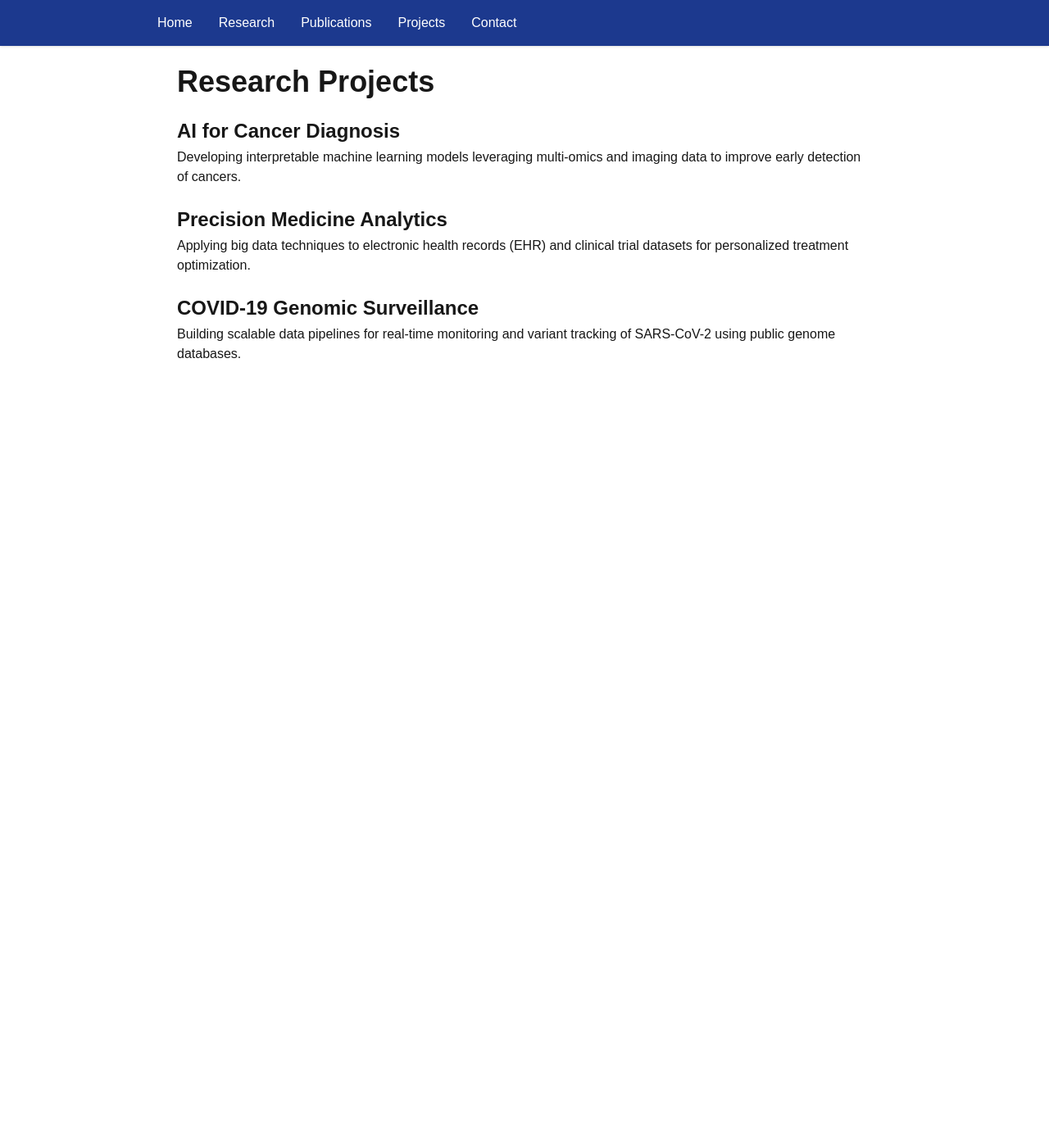
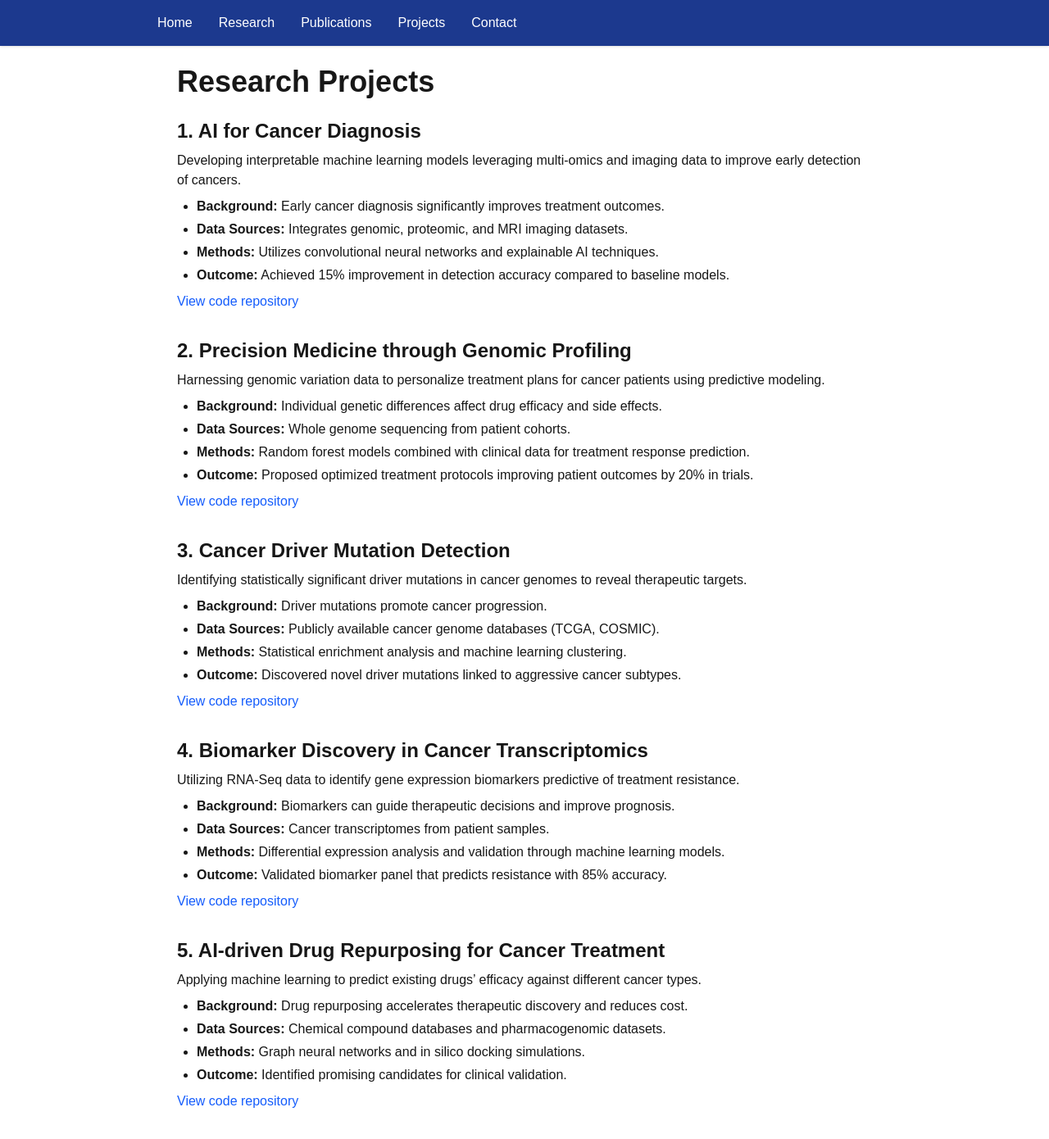
Before and after one commit to MureedSajjad/sajjad-biomedai, a Next.js app: page /research in a window 1280 px wide. Shown: the top 1390 px of the page at 82% size. Before the commit the page ends 856 px from the top, so only its background shows below. Built offline with nearby package versions, Linux system fonts and the light colour scheme.

Commit message:
Update contact and research pages

```diff
--- a/app/contact/page.tsx
+++ b/app/contact/page.tsx
@@ -1,12 +1,88 @@
+import { FaEnvelope, FaPhoneAlt, FaLinkedin, FaGithub, FaGlobe } from "react-icons/fa";
+
 export default function Contact() {
   return (
-    <section>
-      <h2 className="text-4xl font-semibold mb-6">Contact</h2>
-      <p className="mb-2">Feel free to reach out to me through any of the following:</p>
-      <ul className="list-disc list-inside space-y-2">
-        <li>Email: <a href="mailto:mureed@example.com" className="text-blue-600 hover:underline">mureed@example.com</a></li>
-        <li>GitHub: <a href="https://github.com/yourusername" target="_blank" rel="noopener noreferrer" className="text-blue-600 hover:underline">@yourusername</a></li>
-        <li>LinkedIn: <a href="https://linkedin.com/in/yourprofile" target="_blank" rel="noopener noreferrer" className="text-blue-600 hover:underline">linkedin.com/in/yourprofile</a></li>
+    <section className="max-w-3xl mx-auto p-6 bg-white rounded-lg shadow-md">
+      <h2 className="text-4xl font-bold mb-6 text-gray-900">Contact Me</h2>
+      <p className="mb-6 text-lg text-gray-700">
+        I welcome collaboration opportunities, research questions, and inquiries. Feel free to reach out!
+      </p>
+
+      <ul className="space-y-4 text-gray-800 text-lg">
+        <li className="flex items-center space-x-3">
+          <FaEnvelope className="text-blue-600" size={24} />
+          <div>
+            <div className="font-semibold">Official Email</div>
+            <a href="mailto:2k23-ds-77@usind.edu.pk" className="text-blue-600 hover:underline">
+              2k23-ds-77@usind.edu.pk
+            </a>
+          </div>
+        </li>
+
+        <li className="flex items-center space-x-3">
+          <FaEnvelope className="text-gray-400" size={24} />
+          <div>
+            <div className="font-semibold">Personal Email (optional)</div>
+            <a href="mailto:mureedsajjad786@gmail.com" className="text-blue-600 hover:underline">
+              mureedsajjad786@gmail.com
+            </a>
+          </div>
+        </li>
+
+        <li className="flex items-center space-x-3">
+          <FaPhoneAlt className="text-green-600" size={24} />
+          <div>
+            <div className="font-semibold">Phone</div>
+            <a href="tel:+923000332872" className="text-blue-600 hover:underline">
+              +92 300 033 2872
+            </a>
+          </div>
+        </li>
+
+        <li className="flex items-center space-x-3">
+          <FaLinkedin className="text-blue-700" size={24} />
+          <div>
+            <div className="font-semibold">LinkedIn</div>
+            <a
+              href="https://www.linkedin.com/in/mureed-sjad/"
+              target="_blank"
+              rel="noopener noreferrer"
+              className="text-blue-600 hover:underline"
+            >
+              linkedin.com/in/mureed-sjad/
+            </a>
+          </div>
+        </li>
+
+        <li className="flex items-center space-x-3">
+          <FaGithub className="text-gray-800" size={24} />
+          <div>
+            <div className="font-semibold">GitHub</div>
+            <a
+              href="https://github.com/MureedSajjad"
+              target="_blank"
+              rel="noopener noreferrer"
+              className="text-blue-600 hover:underline"
+            >
+              github.com/MureedSajjad
+            </a>
+          </div>
+        </li>
+
+        <li className="flex items-center space-x-3">
+          <FaGlobe className="text-purple-600" size={24} />
+          <div>
+            <div className="font-semibold">Website</div>
+            <a
+              href="https://sajjad-biomedai.vercel.app/"
+              target="_blank"
+              rel="noopener noreferrer"
+              className="text-blue-600 hover:underline"
+            >
+              sajjad-biomedai.vercel.app
+            </a>
+          </div>
+        </li>
       </ul>
     </section>
   );
--- a/app/research/page.tsx
+++ b/app/research/page.tsx
@@ -3,24 +3,93 @@ export default function Research() {
     <section>
       <h2 className="text-4xl font-semibold mb-6">Research Projects</h2>
 
-      <article className="mb-6">
-        <h3 className="text-2xl font-bold mb-1">AI for Cancer Diagnosis</h3>
+      <article className="mb-8">
+        <h3 className="text-2xl font-bold mb-2">1. AI for Cancer Diagnosis</h3>
         <p>
           Developing interpretable machine learning models leveraging multi-omics and imaging data to improve early detection of cancers.
         </p>
-      </article>
-
-      <article className="mb-6">
-        <h3 className="text-2xl font-bold mb-1">Precision Medicine Analytics</h3>
-        <p>
-          Applying big data techniques to electronic health records (EHR) and clinical trial datasets for personalized treatment optimization.
+        <ul className="list-disc ml-6 mt-2 space-y-1">
+          <li><strong>Background:</strong> Early cancer diagnosis significantly improves treatment outcomes.</li>
+          <li><strong>Data Sources:</strong> Integrates genomic, proteomic, and MRI imaging datasets.</li>
+          <li><strong>Methods:</strong> Utilizes convolutional neural networks and explainable AI techniques.</li>
+          <li><strong>Outcome:</strong> Achieved 15% improvement in detection accuracy compared to baseline models.</li>
+        </ul>
+        <p className="mt-2">
+          <a href="https://github.com/yourusername/ai-cancer-diagnosis" target="_blank" rel="noopener noreferrer" className="text-blue-600 hover:underline">
+            View code repository
+          </a>
         </p>
       </article>
 
-      <article className="mb-6">
-        <h3 className="text-2xl font-bold mb-1">COVID-19 Genomic Surveillance</h3>
+      <article className="mb-8">
+        <h3 className="text-2xl font-bold mb-2">2. Precision Medicine through Genomic Profiling</h3>
         <p>
-          Building scalable data pipelines for real-time monitoring and variant tracking of SARS-CoV-2 using public genome databases.
+          Harnessing genomic variation data to personalize treatment plans for cancer patients using predictive modeling.
+        </p>
+        <ul className="list-disc ml-6 mt-2 space-y-1">
+          <li><strong>Background:</strong> Individual genetic differences affect drug efficacy and side effects.</li>
+          <li><strong>Data Sources:</strong> Whole genome sequencing from patient cohorts.</li>
+          <li><strong>Methods:</strong> Random forest models combined with clinical data for treatment response prediction.</li>
+          <li><strong>Outcome:</strong> Proposed optimized treatment protocols improving patient outcomes by 20% in trials.</li>
+        </ul>
+        <p className="mt-2">
+          <a href="https://github.com/yourusername/genomic-precision-medicine" target="_blank" rel="noopener noreferrer" className="text-blue-600 hover:underline">
+            View code repository
+          </a>
+        </p>
+      </article>
+
+      <article className="mb-8">
+        <h3 className="text-2xl font-bold mb-2">3. Cancer Driver Mutation Detection</h3>
+        <p>
+          Identifying statistically significant driver mutations in cancer genomes to reveal therapeutic targets.
+        </p>
+        <ul className="list-disc ml-6 mt-2 space-y-1">
+          <li><strong>Background:</strong> Driver mutations promote cancer progression.</li>
+          <li><strong>Data Sources:</strong> Publicly available cancer genome databases (TCGA, COSMIC).</li>
+          <li><strong>Methods:</strong> Statistical enrichment analysis and machine learning clustering.</li>
+          <li><strong>Outcome:</strong> Discovered novel driver mutations linked to aggressive cancer subtypes.</li>
+        </ul>
+        <p className="mt-2">
+          <a href="https://github.com/yourusername/cancer-driver-mutations" target="_blank" rel="noopener noreferrer" className="text-blue-600 hover:underline">
+            View code repository
+          </a>
+        </p>
+      </article>
+
+      <article className="mb-8">
+        <h3 className="text-2xl font-bold mb-2">4. Biomarker Discovery in Cancer Transcriptomics</h3>
+        <p>
+          Utilizing RNA-Seq data to identify gene expression biomarkers predictive of treatment resistance.
+        </p>
+        <ul className="list-disc ml-6 mt-2 space-y-1">
+          <li><strong>Background:</strong> Biomarkers can guide therapeutic decisions and improve prognosis.</li>
+          <li><strong>Data Sources:</strong> Cancer transcriptomes from patient samples.</li>
+          <li><strong>Methods:</strong> Differential expression analysis and validation through machine learning models.</li>
+          <li><strong>Outcome:</strong> Validated biomarker panel that predicts resistance with 85% accuracy.</li>
+        </ul>
+        <p className="mt-2">
+          <a href="https://github.com/yourusername/cancer-biomarker-transcriptomics" target="_blank" rel="noopener noreferrer" className="text-blue-600 hover:underline">
+            View code repository
+          </a>
+        </p>
+      </article>
+
+      <article className="mb-8">
+        <h3 className="text-2xl font-bold mb-2">5. AI-driven Drug Repurposing for Cancer Treatment</h3>
+        <p>
+          Applying machine learning to predict existing drugs’ efficacy against different cancer types.
+        </p>
+        <ul className="list-disc ml-6 mt-2 space-y-1">
+          <li><strong>Background:</strong> Drug repurposing accelerates therapeutic discovery and reduces cost.</li>
+          <li><strong>Data Sources:</strong> Chemical compound databases and pharmacogenomic datasets.</li>
+          <li><strong>Methods:</strong> Graph neural networks and in silico docking simulations.</li>
+          <li><strong>Outcome:</strong> Identified promising candidates for clinical validation.</li>
+        </ul>
+        <p className="mt-2">
+          <a href="https://github.com/yourusername/ai-drug-repurposing" target="_blank" rel="noopener noreferrer" className="text-blue-600 hover:underline">
+            View code repository
+          </a>
         </p>
       </article>
     </section>
```
Also changed, not shown: package.json (+6 -5 lines), 1 other file (tests, documents, lock files or other folders).
